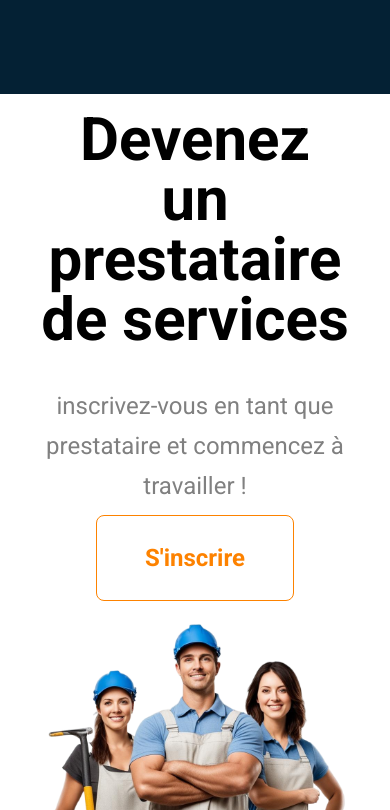
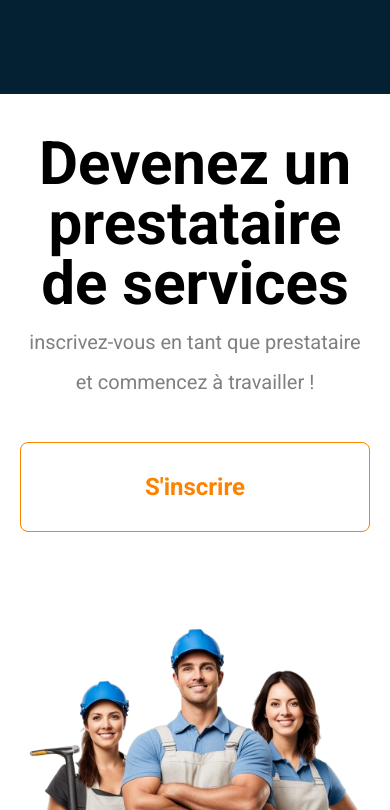
Before and after one commit to ou-sama1/HomeHelper-Frontend, a React (Vite) app: page / in a window 390 px wide. Shown: the part 6434-7244 px from the top of the page. Built offline with nearby package versions, Linux system fonts and the light colour scheme.

Commit message:
Make forProviders section responsive

```diff
--- a/src/pages/home/components/forProviders/index.jsx
+++ b/src/pages/home/components/forProviders/index.jsx
@@ -2,21 +2,24 @@ import GroupOfWorkers from "../../../../assets/group-of-workers.png";
 import { Link } from "react-router-dom";
 const ForProvidersSection = () => {
   return (
+    <>
       <section
         id="for-providers-section"
-      className="flex w-full flex-col items-center justify-evenly px-10 pt-4 text-center lg:flex-row lg:pt-0 lg:text-left"
+        className="flex h-auto w-full flex-col items-center justify-between gap-10 px-5 pt-10 sm:px-10 lg:h-[calc(100vh-50px)] lg:flex-row lg:gap-0 lg:pt-0"
       >
-      <div className="flex flex-col gap-9">
-        <h2 className="text-center text-6xl font-bold lg:text-left">
+        <div className="z-10 flex w-full flex-col items-center justify-center gap-10 text-center lg:w-3/4 lg:items-start lg:text-left">
+          <span className="flex flex-col gap-2 xl:gap-10">
+            <h1 className="text-6xl font-bold sm:text-7xl xl:text-8xl xl:leading-28">
               Devenez un prestataire de services
-        </h2>
-        <p className="text-2xl leading-10 text-quaternary lg:w-4/5">
+            </h1>
+            <p className="text-xl leading-10 text-quaternary sm:text-2xl lg:w-4/5">
               inscrivez-vous en tant que prestataire et commencez à travailler !
             </p>
-        <span>
+          </span>
+          <span className="flex w-full flex-col gap-5 text-2xl font-bold sm:w-3/5 lg:w-auto lg:flex-row">
             <Link
               to="/SignUp"
-            className="w-full rounded-lg border border-primary px-12 py-7 text-2xl font-bold text-primary lg:w-auto"
+              className="hover:text- rounded-lg border border-primary px-5 py-7 text-center text-primary transition hover:border-primary hover:bg-primary xl:px-12"
             >
               S'inscrire
             </Link>
@@ -24,6 +27,7 @@ const ForProvidersSection = () => {
         </div>
         <img className="w-120" src={GroupOfWorkers} alt="group-of-workers" />
       </section>
+    </>
   );
 };
 
```
Lines whose indentation alone changed are shown as unchanged.
